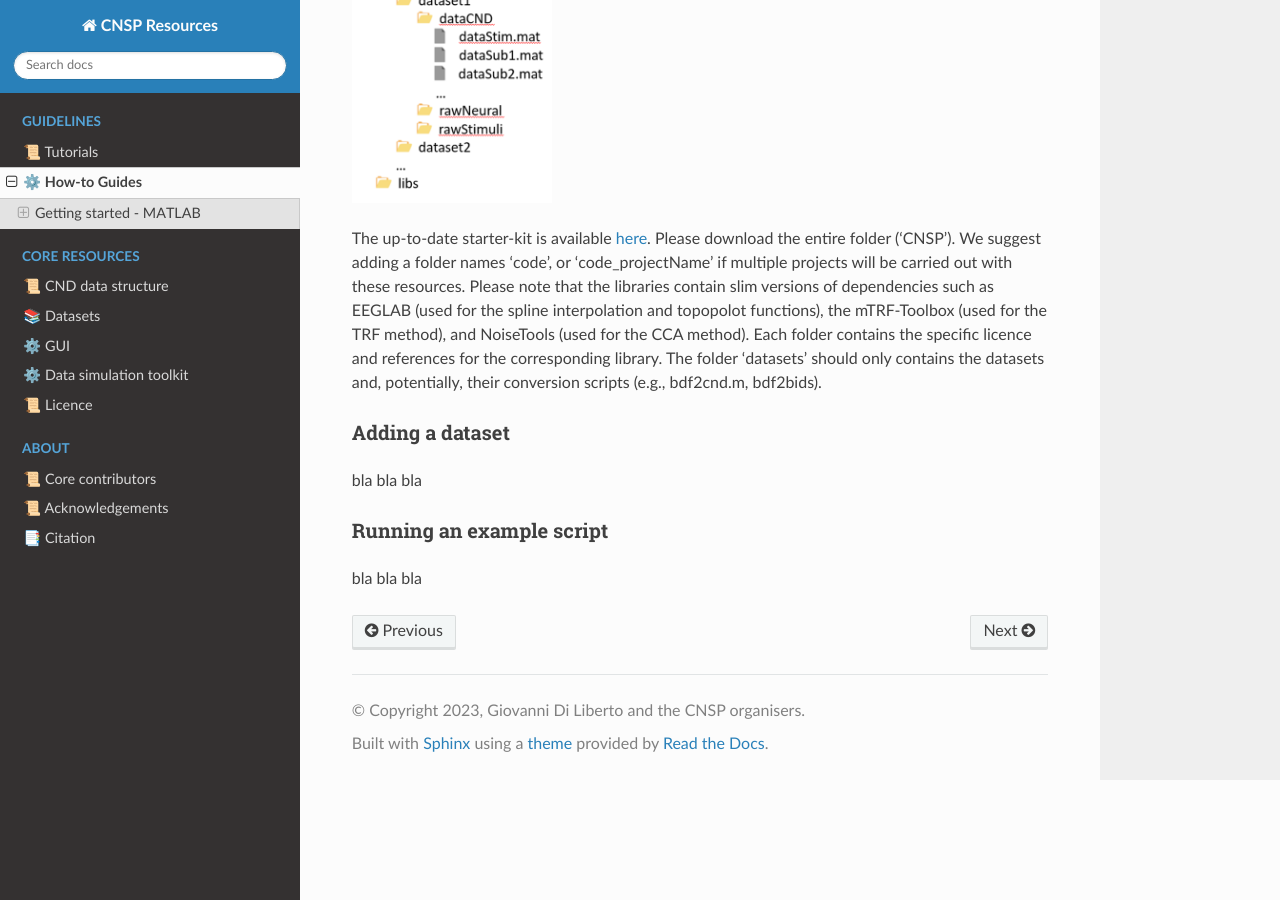
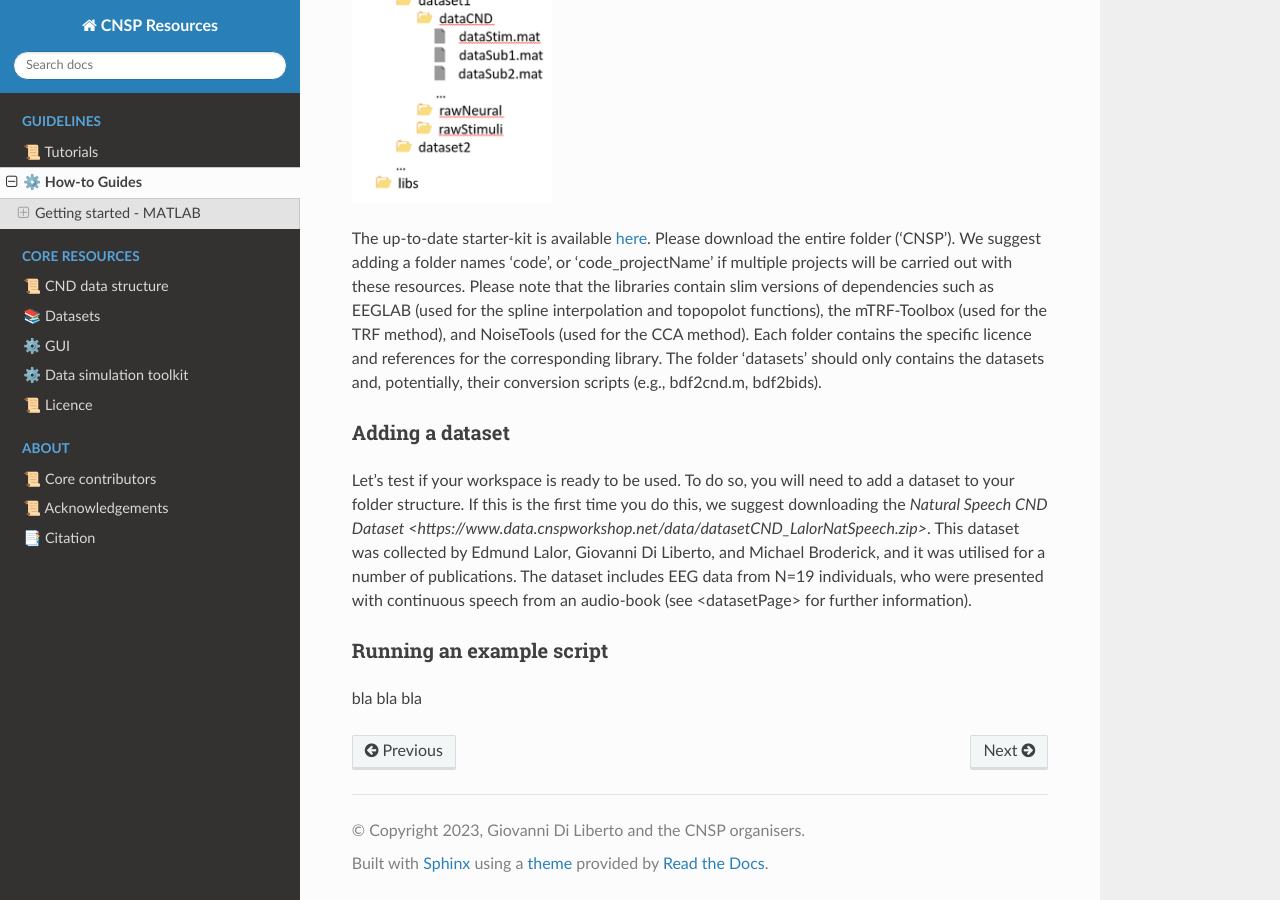
Before and after one commit to CNSP-Workshop/CNSP-resources, a Sphinx documentation site: the page built from docs/howtoPage.rst, in a window 1280 px wide and 900 px high, scrolled down 826 px. Built offline with Sphinx 7.4.7 and the Read the Docs theme 2.0.0, drawn with Linux system fonts in a browser that asks for light colours; pages that are not in the unit, such as notebooks, are missing from menus.

Commit message:
Update howtoPage.rst

```diff
--- a/docs/howtoPage.rst
+++ b/docs/howtoPage.rst
@@ -33,7 +33,13 @@ their conversion scripts (e.g., bdf2cnd.m, bdf2bids).
 
 Adding a dataset
 ================
-bla bla bla
+Let's test if your workspace is ready to be used. To do so, you will need to add a dataset to your folder structure. If this
+is the first time you do this, we suggest downloading the
+`Natural Speech CND Dataset <https://www.data.cnspworkshop.net/data/datasetCND_LalorNatSpeech.zip>`. This dataset was collected
+by Edmund Lalor, Giovanni Di Liberto, and Michael Broderick, and it was utilised for a number of publications.
+The dataset includes EEG data from N=19 individuals, who were presented with continuous speech from an audio-book
+(see <datasetPage> for further information).
+
 
 Running an example script
 =========================
```
